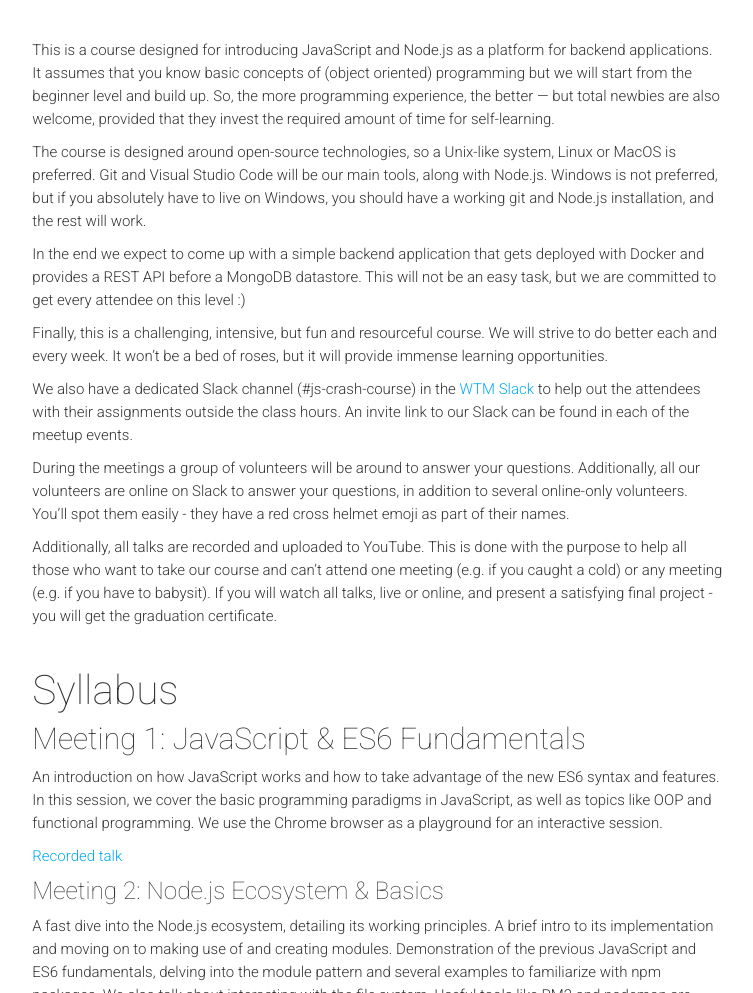
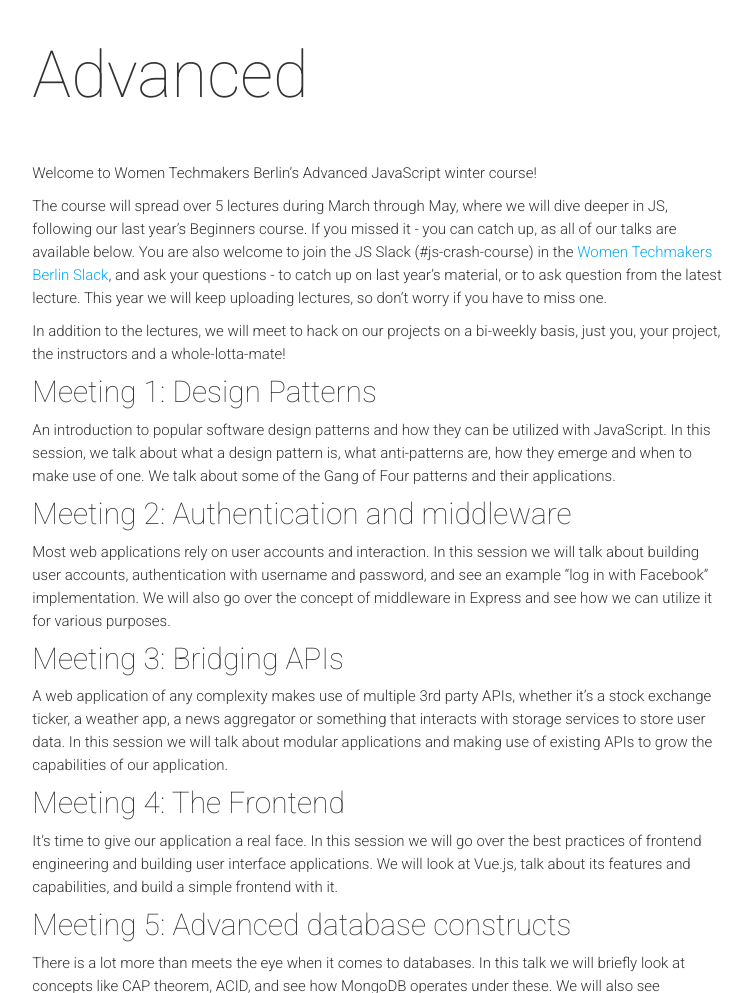
Before and after one commit to WTMBerlin/wtmberlin.github.io, a Jekyll site: the page built from javascript-crash-course.md, in a window 1280 px wide and 1400 px high. Shown: the part 407-1400 px from the top of the window, without its empty margins (196-949 px from the left). Built offline with Jekyll 4.4.1, drawn with Linux system fonts in a browser that asks for light colours; nearby versions of some CDN libraries; comment, search, counter and statistics services are not loaded; some of the changed text lies outside the part shown.

Commit message:
added Advanced syllabus added new location added Beginner title to old syllabus updated FAQs

```diff
--- a/javascript-crash-course.md
+++ b/javascript-crash-course.md
@@ -5,6 +5,34 @@ permalink: /javascript-crash-course/
 isStaticPost: true
 ---
 <img class="img-responsive feature-image" src="{{ site.baseurl }}/img/posts/js-bg.jpg" style="display:none">
+### Advanced
+
+Welcome to Women Techmakers Berlin's Advanced JavaScript winter course!
+
+The course will spread over 5 lectures during March through May, where we will dive deeper in JS, following our last year's Beginners course. If you missed it - you can catch up, as all of our talks are available below.
+You are also welcome to join the JS Slack (#js-crash-course) in the [Women Techmakers Berlin Slack](https://join.slack.com/t/womentechmakersberlin/shared_invite/enQtMjQ1ODcwNTIyMTAxLTY1NmVjMGQzOTgxNmI0ZWUwYWNlNDg0MjkyYjEwNDY5ZjVlMzU1ZDZlMjc1MGUzNzRhZWM3YzYxMDVmNWYzNjQ), and ask your questions - to catch up on last year's material, or to ask question from the latest lecture.
+This year we will keep uploading lectures, so don't worry if you have to miss one.
+
+In addition to the lectures, we will meet to hack on our projects on a bi-weekly basis, just you, your project, the instructors and a whole-lotta-mate!
+
+
+##### Meeting 1: Design Patterns
+An introduction to popular software design patterns and how they can be utilized with JavaScript. In this session, we talk about what a design pattern is, what anti-patterns are, how they emerge and when to make use of one. We talk about some of the Gang of Four patterns and their applications.
+
+##### Meeting 2: Authentication and middleware
+Most web applications rely on user accounts and interaction. In this session we will talk about building user accounts, authentication with username and password, and see an example “log in with Facebook” implementation. We will also go over the concept of middleware in Express and see how we can utilize it for various purposes.
+
+##### Meeting 3: Bridging APIs
+A web application of any complexity makes use of multiple 3rd party APIs, whether it’s a stock exchange ticker, a weather app, a news aggregator or something that interacts with storage services to store user data. In this session we will talk about modular applications and making use of existing APIs to grow the capabilities of our application.
+
+##### Meeting 4: The Frontend
+It’s time to give our application a real face. In this session we will go over the best practices of frontend engineering and building user interface applications. We will look at Vue.js, talk about its features and capabilities, and build a simple frontend with it.
+
+##### Meeting 5: Advanced database constructs
+There is a lot more than meets the eye when it comes to databases. In this talk we will briefly look at concepts like CAP theorem, ACID, and see how MongoDB operates under these. We will also see advanced query constructs in MongoDB with aggregate queries for reporting and analytics and other features like full text search and geolocation queries.
+
+
+### Beginner
 
 This is a course designed for introducing JavaScript and Node.js as a platform for backend applications. It assumes that you know basic concepts of (object oriented) programming but we will start from the beginner level and build up. So, the more programming experience, the better — but total newbies are also welcome, provided that they invest the required amount of time for self-learning.
 
@@ -101,24 +129,27 @@ and we don’t tolerate any kind of bad behaviour as defined by the code of cond
 
 #### Location
 
-King
-Jägerstraße 32
-10117 Berlin
+Le Wagon Berlin
 
-<iframe src="https://www.google.com/maps/embed?pb=!1m18!1m12!1m3!1d77698.20538369477!2d13.32636079727488!3d52.51409182764137!2m3!1f0!2f0!3f0!3m2!1i1024!2i768!4f13.1!3m3!1m2!1s0x47a851d98289e7f3%3A0x6bb96b3b1adad56c!2sKing!5e0!3m2!1sen!2sde!4v1506184384946" width="600" height="450" frameborder="0" style="border:0" allowfullscreen></iframe>
+Rudi-Dutschke-Str. 26, 10969 Berlin
 
+<iframe src="https://www.google.com/maps/embed?pb=!1m18!1m12!1m3!1d2428.4558104670805!2d13.389230816210418!3d52.50708967981181!2m3!1f0!2f0!3f0!3m2!1i1024!2i768!4f13.1!3m3!1m2!1s0x47a851d150f75b59%3A0x79345cc8e68056cc!2sLe+Wagon+Berlin+Coding+Bootcamp!5e0!3m2!1sen!2sde!4v1520287959707" width="600" height="450" frameborder="0" style="border:0" allowfullscreen></iframe>
 
 #### Communication
 
-Join the [Women Techmakers Berlin Slack](https://join.slack.com/t/womentechmakersberlin/shared_invite/enQtMjQ1ODcwNTIyMTAxLTY1NmVjMGQzOTgxNmI0ZWUwYWNlNDg0MjkyYjEwNDY5ZjVlMzU1ZDZlMjc1MGUzNzRhZWM3YzYxMDVmNWYzNjQ)
+Join the [Women Techmakers Berlin Slack](https://join.slack.com/t/womentechmakersberlin/shared_invite/enQtMjQ1ODcwNTIyMTAxLTY1NmVjMGQzOTgxNmI0ZWUwYWNlNDg0MjkyYjEwNDY5ZjVlMzU1ZDZlMjc1MGUzNzRhZWM3YzYxMDVmNWYzNjQ).
 
-Join the #javascript channel
+Join the #js-crash-course channel.
 
 #### FAQ for Students
 
+**Do I need programming knowledge to attend the Advanced course?**
+
+Some previous programming knowledge would be really useful.
+
 **Do I need to attend to all the sessions?**
 
-We require at least attending at least 80% of the classes
+We require at least attending at least 80% of the classes.
 
 **Do I need to present a final project for graduation?**
 
@@ -126,12 +157,24 @@ Yes, presenting your project at the closing event is required to get the certifi
 
 **I skipped some lessons and I am lost. Can I still come to the events?**
 
-Ping the coaches on slack, who can help you plan your catching up.
+Ping the coaches on Slack, who can help you plan your catching up.
 
 **How many hours do I need to study each week?**
 
-We recommend investing about 3 hours a week in order to complete the whole course and do the project.
+Ideally you'll keep working on your project at home. We recommend investing about 3 hours a week in order to complete the whole course and do the project.
 
 **Do I need to prepare the sessions at home?**
 
 Yes, it is recommended that the students will review the recently taught material before each class.
+
+**Who can attend?**
+
+All genders are welcome.
+
+**How do I RSVP for each lesson?**
+
+RSVP opens for the next Meetup one week in advance, and you can RSVP during class.
+
+**Will food be provided?**
+
+There will be drinks and snacks.
```
